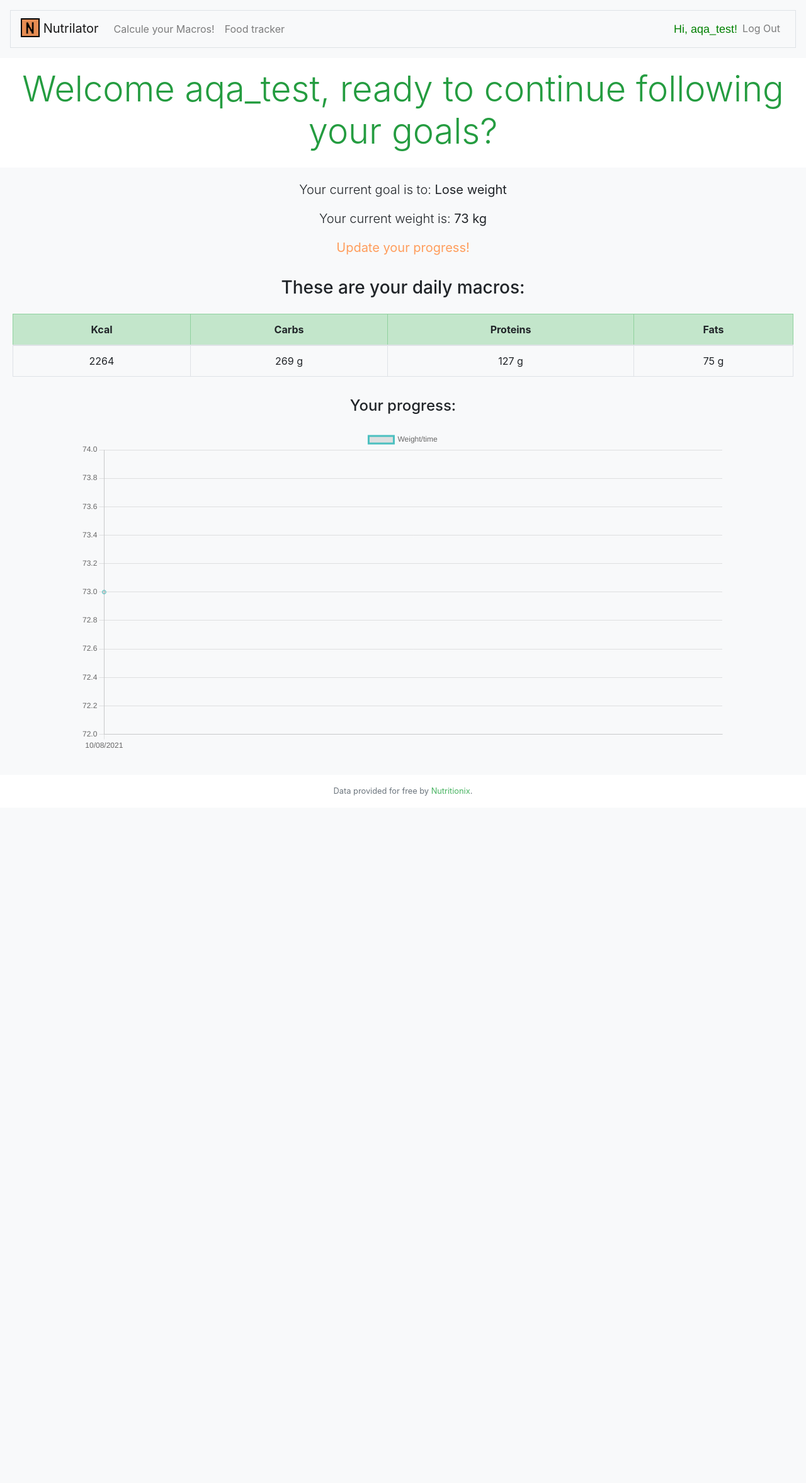
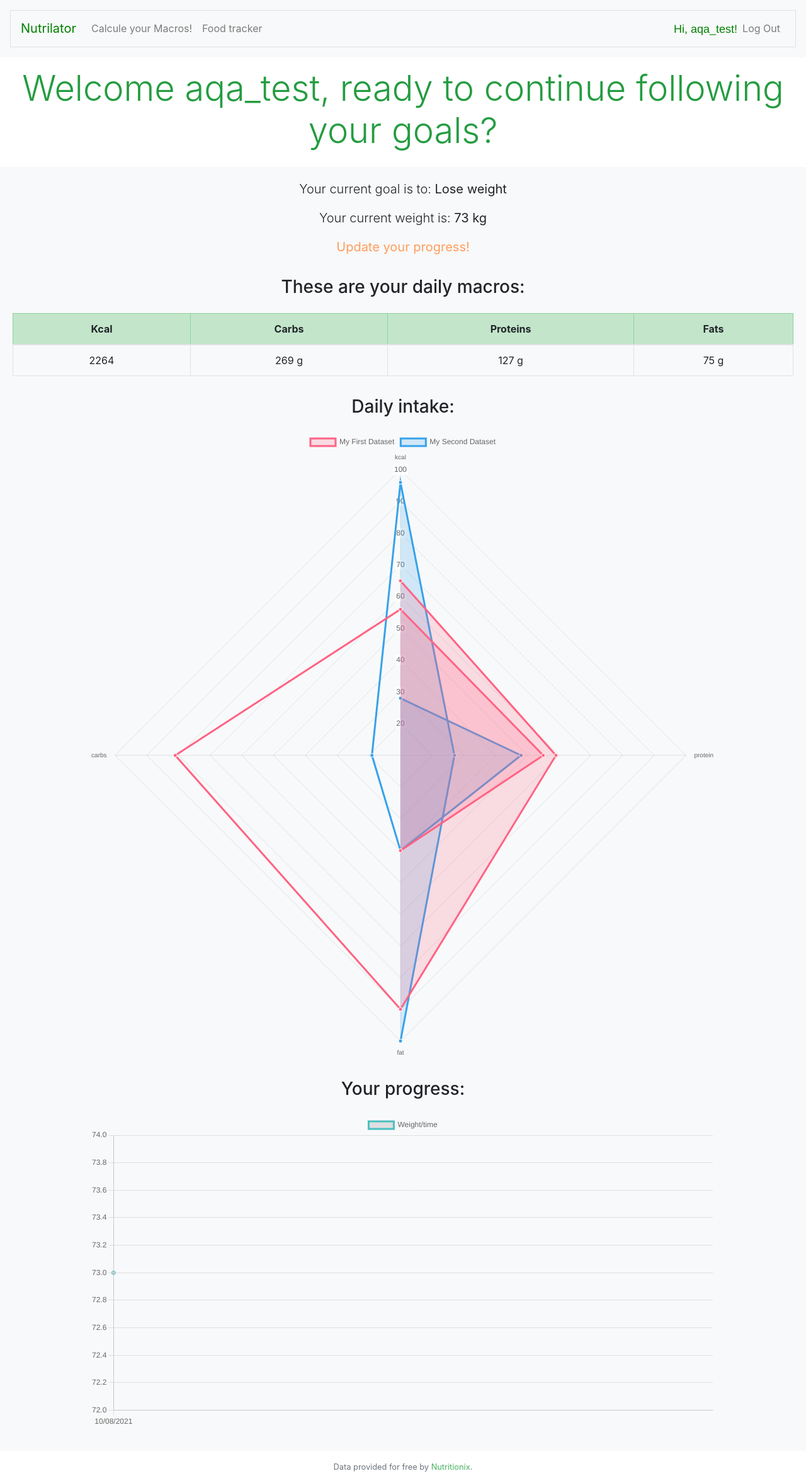
Before and after one commit to lucasjt93/Nutrilator, a Flask app: page / in a window 1280 px wide. Shown: the whole page at 63% size. Before the commit the page ends 1263 px from the top, so only its background shows below. Run offline with Flask 2, Linux system fonts and the light colour scheme; the visitor is signed in with stand-in values (Sample User, id 1); data comes from the database, SQL or seed files in the repository; some libraries are stand-ins or nearby versions.

Commit message:
Started chartjs dashboard

```diff
--- a/Nutrilator/static/style.css
+++ b/Nutrilator/static/style.css
@@ -22,20 +22,10 @@ a {
     background-color:#ff9d5c;
 }
 
-/* logo.png */
-#logo {
-        width: 30px;
-        height: 30px;
-        line-height: 0;
-        border: 2px solid #000;
-        background-color: #eee;
-        transform: translateY(-10%);
-}
-
 .username {
     font-size:18px;
     font-family: Helvetica;
-    color: green!important;
+    color: #008000!important;
     padding-top:11px;
 }
 
--- a/Nutrilator/templates/index.html
+++ b/Nutrilator/templates/index.html
@@ -59,14 +59,14 @@
 <!-- if logged in -->
   {% if g.user %}
      <div class="user_home">
-       {% if user_data['goal'] %}
+       {% if g.macros %}
        <h1 class="display-4 p-3" style="color:#249c40">Welcome {{ g.user['username'] }}, ready to continue following your goals?</h1>
        <div class="macroFormWrap">
          <p class="lead">Your current goal is to: <b>{{ user_data['goal'] }}</b></p>
          <p class="lead">Your current weight is: <b>{{ user_data['weight'] }} kg</b></p>
          <p class="lead"><b><a href="{{ url_for('calculator.calculator') }}" style="color:#ff9d5c;">Update your progress!</a></b></p>
        <div>
-         <h3 class="p-3" >These are your daily macros:</h3>
+         <h3 class="p-3">These are your daily macros:</h3>
          <table class="table table-bordered">
            <thead class="table-success">
            <tr>
@@ -86,9 +86,50 @@
            </tbody>
          </table>
          <!-- TODO display daily macro intake with chartjs radar chart, retrieve data from food_log table -->
+         <div>
+           <h3 class="p-3">Daily intake:</h3>
+           <div class="table-responsive container clearfix">
+            <canvas id="myChart2" class="table"></canvas>
+           </div>
+           <script>
+             var ctx = document.getElementById('myChart2');
+             var chart = new Chart(ctx, {
+                 responsive: true,
+                 type: 'radar',
+                 data: {
+                    labels: [
+                    'kcal',
+                    'protein',
+                    'fat',
+                    'carbs'
+                    ],
+                   datasets: [{
+                      label: 'My First Dataset',
+                      data: [65, 59, 90, 81, 56, 55, 40],
+                      fill: true,
+                      backgroundColor: 'rgba(255, 99, 132, 0.2)',
+                      borderColor: 'rgb(255, 99, 132)',
+                      pointBackgroundColor: 'rgb(255, 99, 132)',
+                      pointBorderColor: '#fff',
+                      pointHoverBackgroundColor: '#fff',
+                      pointHoverBorderColor: 'rgb(255, 99, 132)'
+                    }, {
+                      label: 'My Second Dataset',
+                      data: [28, 48, 40, 19, 96, 27, 100],
+                      fill: true,
+                      backgroundColor: 'rgba(54, 162, 235, 0.2)',
+                      borderColor: 'rgb(54, 162, 235)',
+                      pointBackgroundColor: 'rgb(54, 162, 235)',
+                      pointBorderColor: '#fff',
+                      pointHoverBackgroundColor: '#fff',
+                      pointHoverBorderColor: 'rgb(54, 162, 235)'
+                    }]
+                  }});
+           </script>
+         </div>
          <!-- weight track chart -->
-         <h4 class="p-3">Your progress:</h4>
-         <div class="table-responsive">
+         <h3 class="p-3">Your progress:</h3>
+         <div class="table-responsive container clearfix">
           <canvas id="myChart" class="table"></canvas>
          </div>
          <script>
--- a/Nutrilator/templates/layout.html
+++ b/Nutrilator/templates/layout.html
@@ -27,8 +27,7 @@
     <body>
     <header class="p-3 bg-light text-black">
         <nav class="navbar navbar-expand-md navbar-light bg-light border">
-            <a class="navbar-brand" href="{{ url_for('index') }}">
-                <img id="logo" src="/static/logo.png">
+            <a class="navbar-brand" style="color:#008000" href="{{ url_for('index') }}">
                 Nutrilator
             </a>
             <button class="navbar-toggler" type="button" data-toggle="collapse" data-target="#navbar" aria-controls="navbar" aria-expanded="false" aria-label="Toggle navigation">
```
